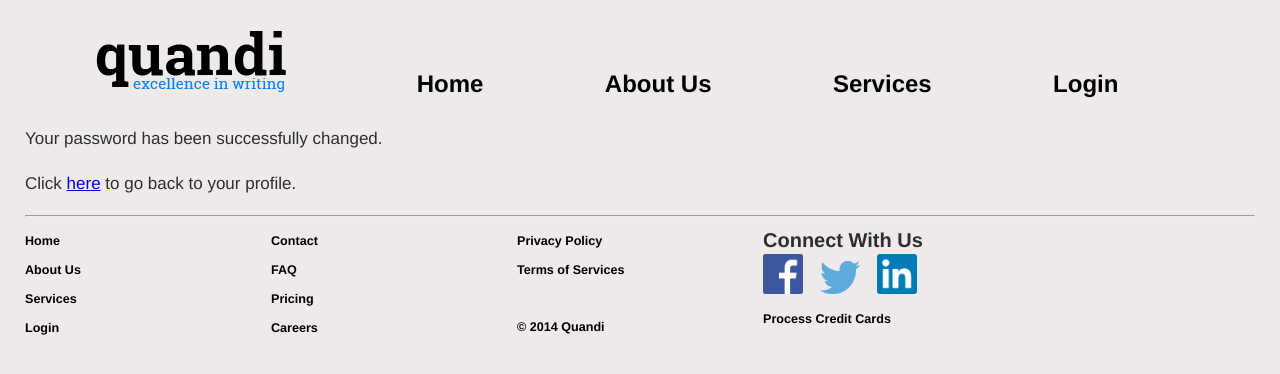
After one commit to ausdong/quandiwriting, a Django app: page /password_change_done in a window 1280 px wide. The commit adds this page. Shown: the top 374 px of the page. Run offline with Django 3.2, Linux system fonts and the light colour scheme; some libraries are stand-ins or nearby versions.

Commit message:
user profile page, names, password change

```diff
--- a/quandi/urls.py
+++ b/quandi/urls.py
@@ -14,6 +14,9 @@ urlpatterns = patterns('',
 	url(r'^login/', 'django.contrib.auth.views.login', {'template_name': 'testsite/login.html'}),
 	url(r'^logout/', 'django.contrib.auth.views.logout', {'next_page': '/'}),
 	url(r'^register/', 'testsite.views.register', name='register'),
+	url(r'^profile/', 'testsite.views.profile', name='profile'),
+	url(r'^password_change_done', 'testsite.views.pwchangedone', name='password_change_done'),
+	url(r'^password_change_form/', 'django.contrib.auth.views.password_change', {'post_change_redirect': '/password_change_done'}),
 	url(r'^services/', 'testsite.views.services', name='serv'),
 	url(r'^$', 'testsite.views.index', name='home1'),
 )
--- a/testsite/forms.py
+++ b/testsite/forms.py
@@ -4,9 +4,11 @@ from django.contrib.auth.models import User
 
 #validation for user creation
 class UserForm(forms.Form):
-	username = forms.CharField(max_length=20)
+	first_name = forms.CharField(max_length=50)
+	last_name = forms.CharField(max_length=50)
 	email = forms.EmailField()
-	password = forms.CharField(widget=PasswordInput, max_length=40)
+	username = forms.CharField(max_length=50)
+	password = forms.CharField(widget=PasswordInput, max_length=50)
 
 	def clean_username(self):
 		try:
--- a/testsite/templates/testsite/login.html
+++ b/testsite/templates/testsite/login.html
@@ -19,7 +19,6 @@
       </tr>
    </table>
    <input type="submit" value="login" />
-   <a href
    <input type="hidden" name="next" value="{{ next }}" />
 </form>
 <br>
--- /dev/null
+++ b/testsite/templates/testsite/password_change_done.html
@@ -0,0 +1,7 @@
+{% extends 'base.html' %}
+{% block title %} Quandi {% endblock %}
+{% block content %}
+<p>Your password has been successfully changed.</p>
+<p>Click <a href={% url 'profile' %}>here</a> to go back to your profile.</p>
+
+{% endblock %}
--- a/testsite/views.py
+++ b/testsite/views.py
@@ -4,6 +4,7 @@ from django.core.urlresolvers import reverse
 from django.utils import timezone
 from django.contrib.auth import authenticate, login
 from django.contrib.auth.models import User
+from django.contrib.auth.forms import PasswordChangeForm
 from .forms import UserForm
 
 #home page
@@ -21,7 +22,11 @@ def register(request):
 		if form.is_valid():
 			name = form.cleaned_data['username']
 			pw = form.cleaned_data['password']
+			first = form.cleaned_data['first_name']
+			last = form.cleaned_data['last_name']
 			newuser = User.objects.create_user(name, form.cleaned_data['email'], pw)
+			newuser.last_name = last
+			newuser.first_name = first
 			newuser.save()
 			user = authenticate(username=name, password=pw)
 			login(request, user)
@@ -30,5 +35,13 @@ def register(request):
 		form = UserForm()
 	return render(request, 'testsite/register.html', {'form':form})
 
+#profile page
+def profile(request):
+		return render(request, 'testsite/profile.html')
+
+def pwchangedone(request):
+	return render(request, 'testsite/password_change_done.html')
+
+
 def services(request):
 	return render(request, 'testsite/services.html')
```
Also changed, not shown: quandi/settings.py (+7 -0 lines), testsite/templates/testsite/password_change_form.html (added, +7 -0 lines), testsite/templates/testsite/profile.html (added, +16 -0 lines).
